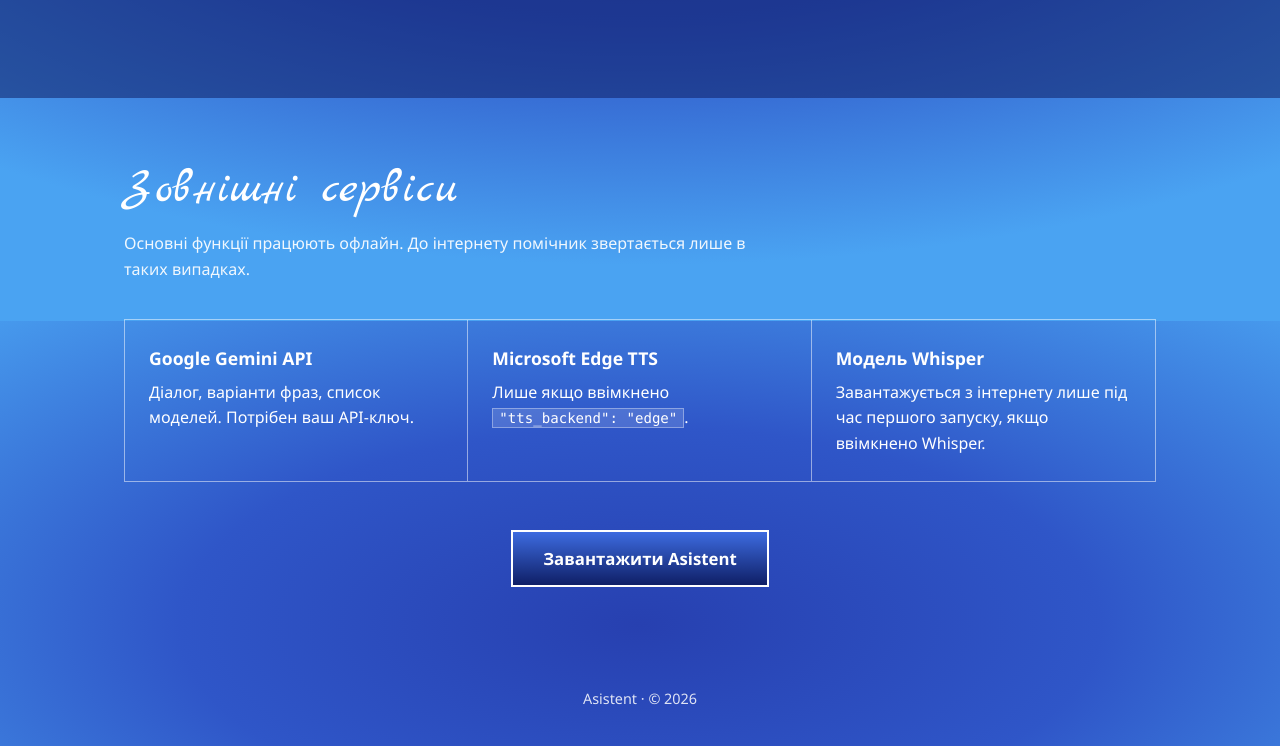
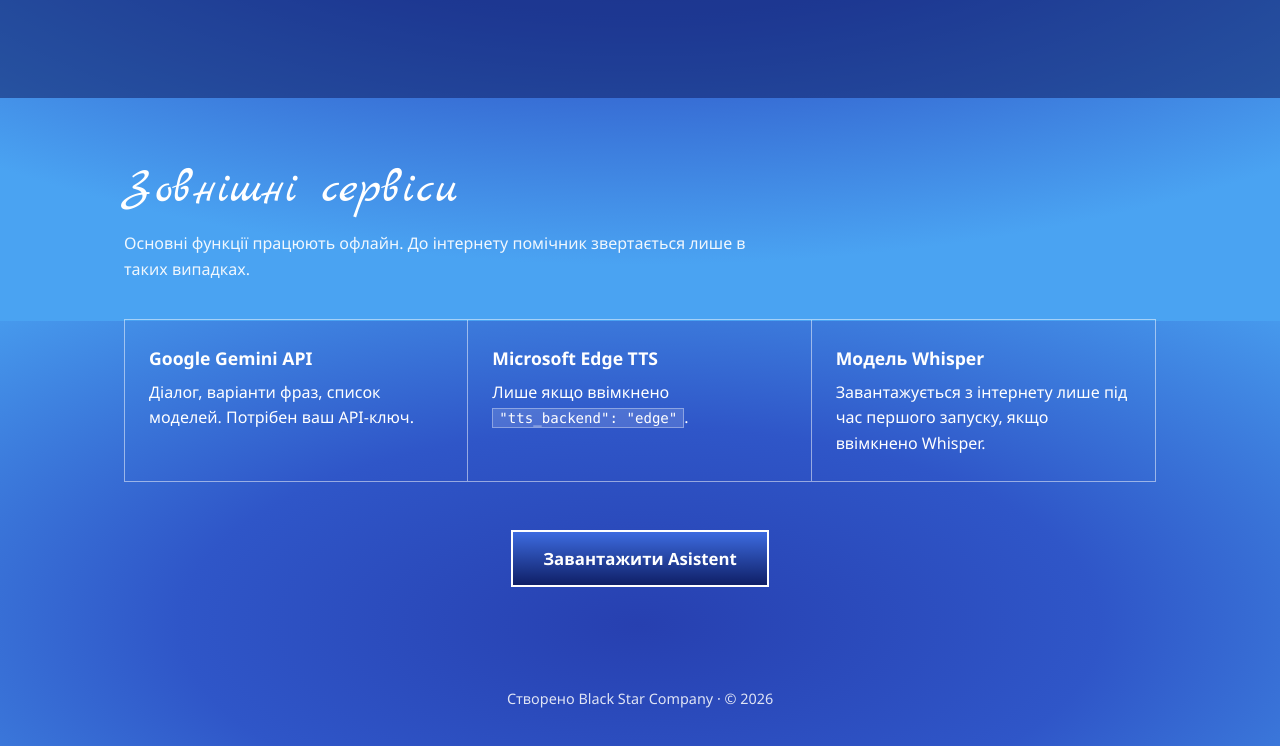
Before and after one commit to Technic45-creator/Asistent, a plain HTML site: page features.html in a window 1280 px wide. Shown: the part 4479-5225 px from the top of the page. Drawn offline with Linux system fonts and the light colour scheme; a web font is replaced by a local one.

Commit message:
Update features.html

```diff
--- a/features.html
+++ b/features.html
@@ -336,7 +336,7 @@ p.t{opacity:.9;margin-bottom:12px}
 </main>
 
 <footer>
-  <div class="wrap">Asistent · © 2026</div>
+  <div class="wrap">Створено Black Star Company · © 2026</div>
 </footer>
 
 </body>
```
